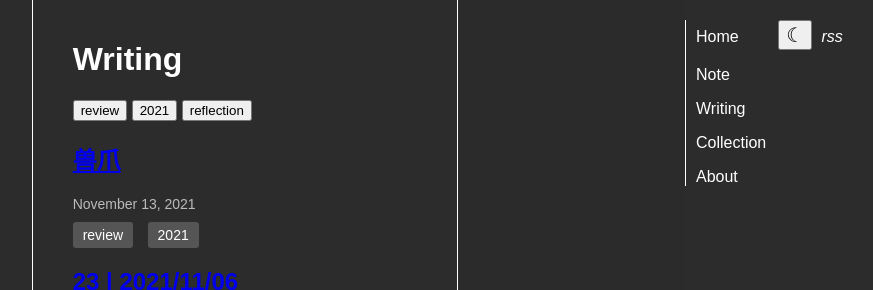
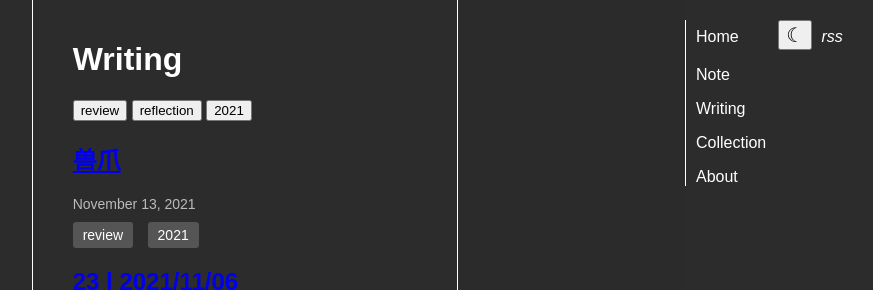
Before and after one commit to faithk7/faithk7.github.io, a Jekyll site: the page built from writing-index.html, in a window 1280 px wide. Shown: the top 290 px of the page, without its empty margins (395-1268 px from the left). Built offline with Jekyll 4.4.1, drawn with Linux system fonts in a browser that asks for light colours.

Commit message:
f: sort the tags reversely alphabetically

```diff
--- a/writing-index.html
+++ b/writing-index.html
@@ -22,8 +22,8 @@ title: Writing
         {% assign tags = tags | append: tag | append: "," %}
         {% endfor %}
         {% endfor %}
-        {% assign unique_tags = tags | split: "," | uniq %}
-        {% for tag in unique_tags %}
+        {% assign unique_tags = tags | split: "," | uniq | sort %}
+        {% for tag in unique_tags reversed %}
         {% if tag != "" %}
         <button class="o-tag-button" onclick="filterPosts('{{ tag }}')">{{ tag }}</button>
         {% endif %}
```
